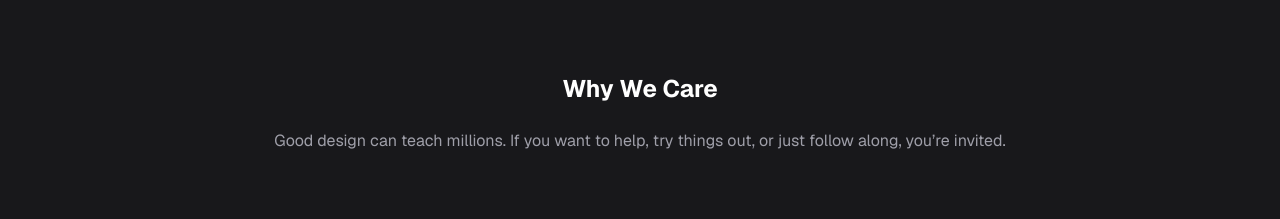
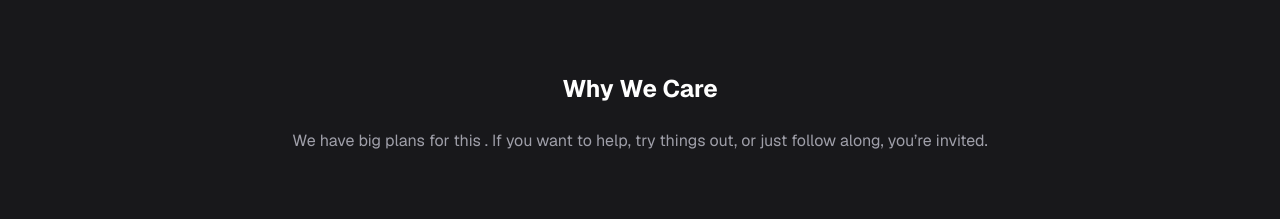
Before and after one commit to Zwin-ux/website, a Next.js app: page / in a window 1280 px wide. Shown: the part 2480-2699 px from the top of the page. Built offline with nearby package versions, Linux system fonts and the light colour scheme.

Commit message:
LAst message

```diff
--- a/components/EchoMarkets.tsx
+++ b/components/EchoMarkets.tsx
@@ -75,7 +75,7 @@ const EchoMarkets = () => {
       <div className="mt-24 text-center">
         <h3 className="text-2xl font-bold text-white mb-6">Why We Care</h3>
         <p className="text-zinc-400 max-w-3xl mx-auto">
-          Good design can teach millions.
+          We have big plans for this .
           If you want to help, try things out, or just follow along, you’re invited.
         </p>
       </div>
```
